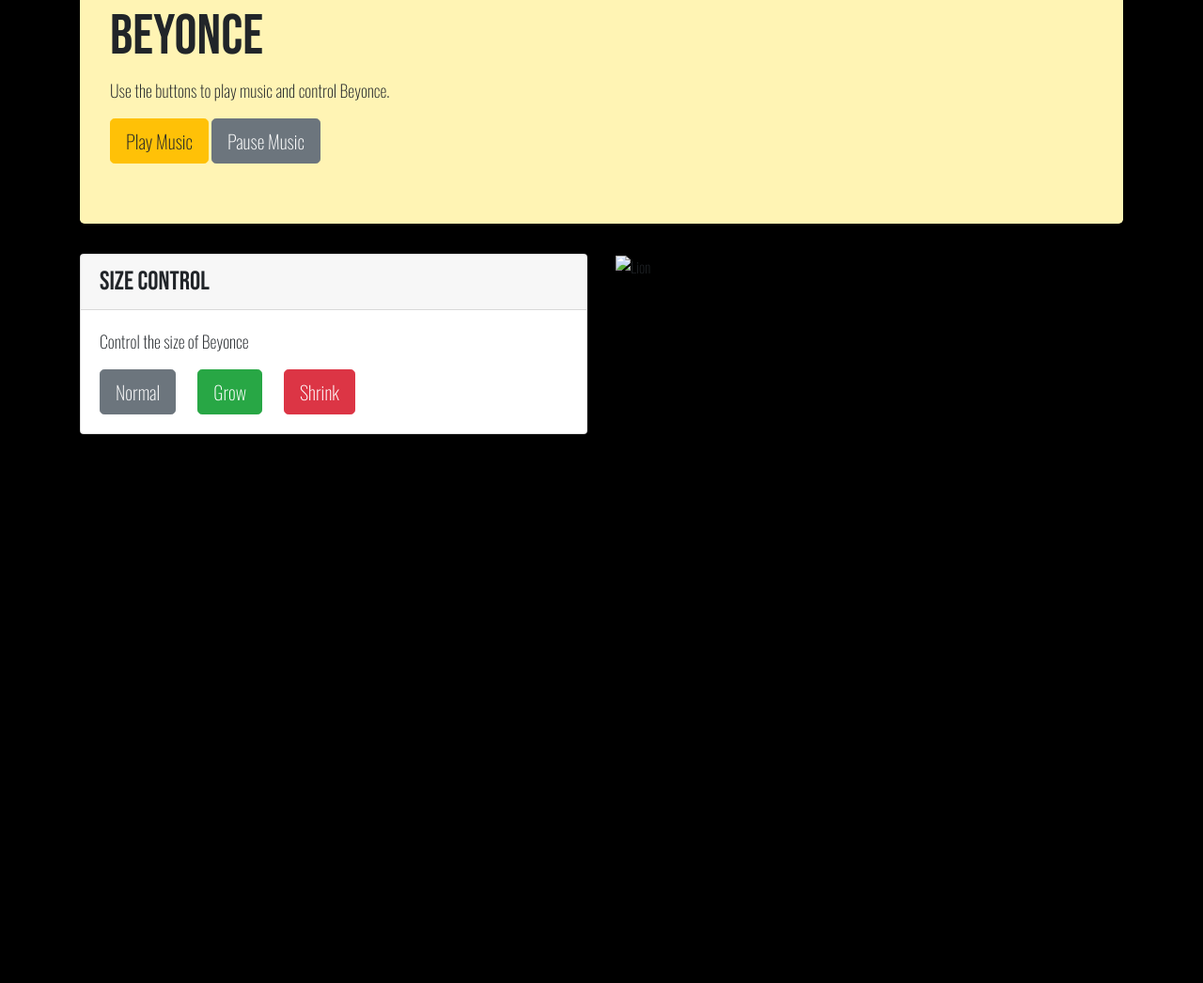
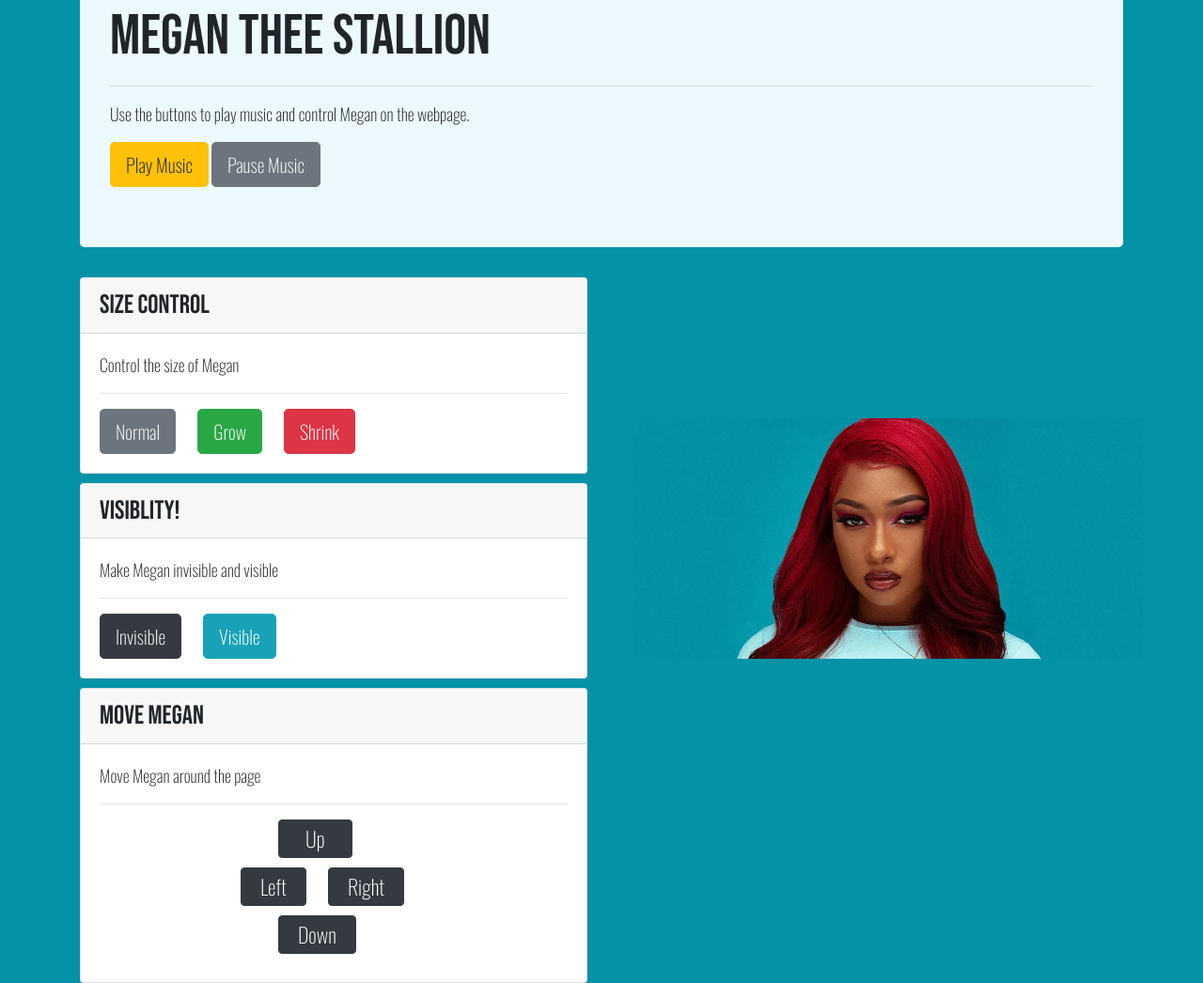
Before and after one commit to Chelsea-exe/Beyonce-Game, a plain HTML site: page index.html in a window 1280 px wide. Shown: the part 61-1107 px from the top of the page at 94% size. Before the commit the page ends 800 px from the top, so only its background shows below. Drawn offline with nearby package versions, Linux system fonts and the light colour scheme.

Commit message:
updated css and html, basic js functions

```diff
--- a/assets/game.js
+++ b/assets/game.js
@@ -0,0 +1,4 @@
+$(document).ready(function() {
+    // alert("Megan game has started");
+    // console.log("page has loaded.");
+})
--- a/assets/style.css
+++ b/assets/style.css
@@ -1,9 +1,9 @@
 body {
-    background-color: rgb(0, 0, 0);
+    background-color: rgb(4, 146, 166);
     font-family: 'Oswald', sans-serif;
 }
-.beyonce-jumbotron {
-    background-color: rgb(255, 244, 180);
+.megan-jumbotron {
+    background-color: rgb(236, 250, 255);
 }
 h1,
 h2,
@@ -12,13 +12,22 @@
 h5 {
     font-family: 'Bebas Neue', cursive;
 }
-#beyonce-header {
+#megan-header {
     font-size: 60px;
 }
 #directions {
     font-size: 18px;
 }
-.beyonce-text {
+#megan-visible {
+    margin-top: 10px;
+}
+.sight {
+    margin-right: 20px;
+}
+#megan-move {
+    margin-top: 10px;
+}
+.megan-text {
     font-size: 18px;
 }
 .growth {
@@ -27,6 +36,34 @@
 .shrink {
     margin-left: 20px;
 }
-#BLion{
-    height: 30vh;
+#megan-teal{
+    height: 32vh;
+    margin-top: 150px;
+    margin-left: 20px;
 }
+.left-button {
+    font-size: 22px;
+    padding: 3px 20px;
+    margin-left: -10px;
+}
+.up-button {
+    font-size: 22px;
+    padding: 3px 28px;
+    margin-left: 30px;
+}
+.right-button {
+    font-size: 22px;
+    padding: 3px 20px;
+    margin-left: 20px;
+}
+.down-button {
+    font-size: 22px;
+    padding: 3px 20px;
+    margin-left: 30px;
+}
+.controls {
+    margin: 10px 0 10px 0;
+}
+.control-center {
+    margin: 0 0 0 160px;
+}
--- a/index.html
+++ b/index.html
@@ -6,37 +6,64 @@
     <link rel="stylesheet" href="https://stackpath.bootstrapcdn.com/bootstrap/4.4.1/css/bootstrap.min.css" integrity="sha384-Vkoo8x4CGsO3+Hhxv8T/Q5PaXtkKtu6ug5TOeNV6gBiFeWPGFN9MuhOf23Q9Ifjh" crossorigin="anonymous">
     <link rel="stylesheet" href="./assets/style.css">
     <script src="https://code.jquery.com/jquery.js"></script>
-    <link href="/your-path-to-fontawesome/css/all.css" rel="stylesheet">
     <link href="https://fonts.googleapis.com/css?family=Bebas+Neue|Oswald:200&display=swap" rel="stylesheet">
     <title>The Beyonce Game</title>
 </head>
 <body>
     <div class="container">
-        <div class="jumbotron beyonce-jumbotron">
+        <div class="jumbotron megan-jumbotron">
             <!-- <h1 class="display-4">Hello, world!</h1> -->
-            <h1 id="beyonce-header">BEYONCE</h1>
-            <p id="directions">Use the buttons to play music and control Beyonce.</p>
+            <h1 id="megan-header">MEGAN THEE STALLION</h1>
+            <hr>
+            <p id="directions">Use the buttons to play music and control Megan on the webpage.</p>
             <button type="button" class="btn btn-warning play-button btn-lg">Play Music</button>
             <button type="button" class="btn btn-secondary pause-button btn-lg">Pause Music</button>
           </div>
           <div class="row">
             <div class="col-lg-6">
-              <div class="card" id="beyonce-size">
+              <div class="card" id="megan-size">
                 <h3 class="card-header">Size Control</h3>
                 <div class="card-body">
-                  <p class="beyonce-text">Control the size of Beyonce</p>
+                  <p class="megan-text">Control the size of Megan</p>
+                  <hr>
                   <button type="button" class="btn btn-secondary btn-lg normal">Normal</button>
                   <button type="button" class="btn btn-success btn-lg growth">Grow</button>
                   <button type="button" class="btn btn-danger btn-lg shrink">Shrink</button>
                 </div>
+            </div>
+            <div class="card" id="megan-visible">
+              <h3 class="card-header">Visiblity!</h3>
+              <div class="card-body">
+                <p class="megan-text">Make Megan invisible and visible</p>
+                <hr>
+                <button type="button" class="btn btn-dark btn-lg sight">Invisible</button>
+                <button type="button" class="btn btn-info btn-lg visible">Visible</button>
 
               </div>
-            </div>
-            <div class="col-lg-6 beyonce-image">
-                <img src="./assets/Beyonce/Beyonce-Lion.png" alt="Lion" id="BLion">
+          </div>
+            <div class="card" id="megan-move">
+              <h3 class="card-header">Move Megan</h3>
+              <div class="card-body">
+                <p class="megan-text">Move Megan around the page</p>
+                <hr>
+                <div class="control-center">
+                  <div class="controls">
+                    <button type="button" class="btn btn-dark up-button">Up</button>
+                  </div>
+                  <button type="button" class="btn btn-dark left-button">Left</button>
+                  <button type="button" class="btn btn-dark right-button">Right</button>
+                  <div class="controls">
+                    <button type="button" class="btn btn-dark down-button">Down</button>
+                  </div>
+                </div>
+              </div>
+          </div>
+          </div>
+          <div class="col-lg-6 beyonce-image">
+            <img src="./assets/MeganTheeStallion/megan-teal.png" alt="Megan Colors" id="megan-teal">
 
-            </div>
-          </div>
+        </div>
       </div>
 </body>
+<script src="./assets/game.js"></script>
 </html>
```
Also changed, not shown: assets/MeganTheeStallion/megan-pink.png (added), 1 other file.
